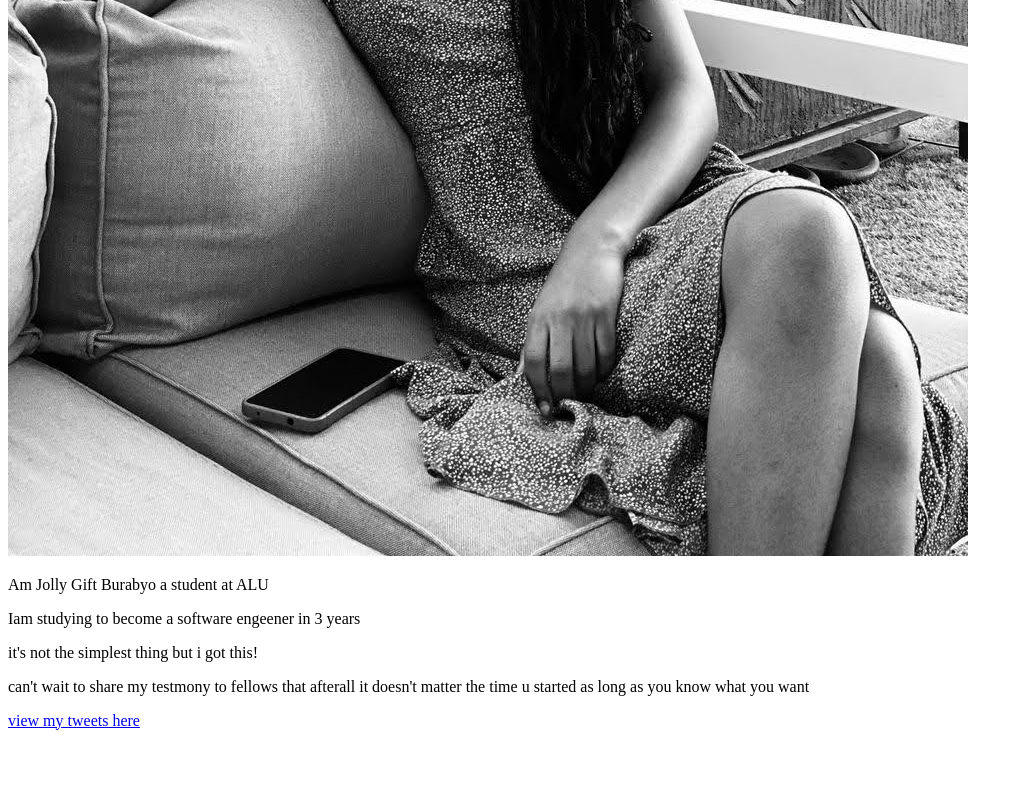
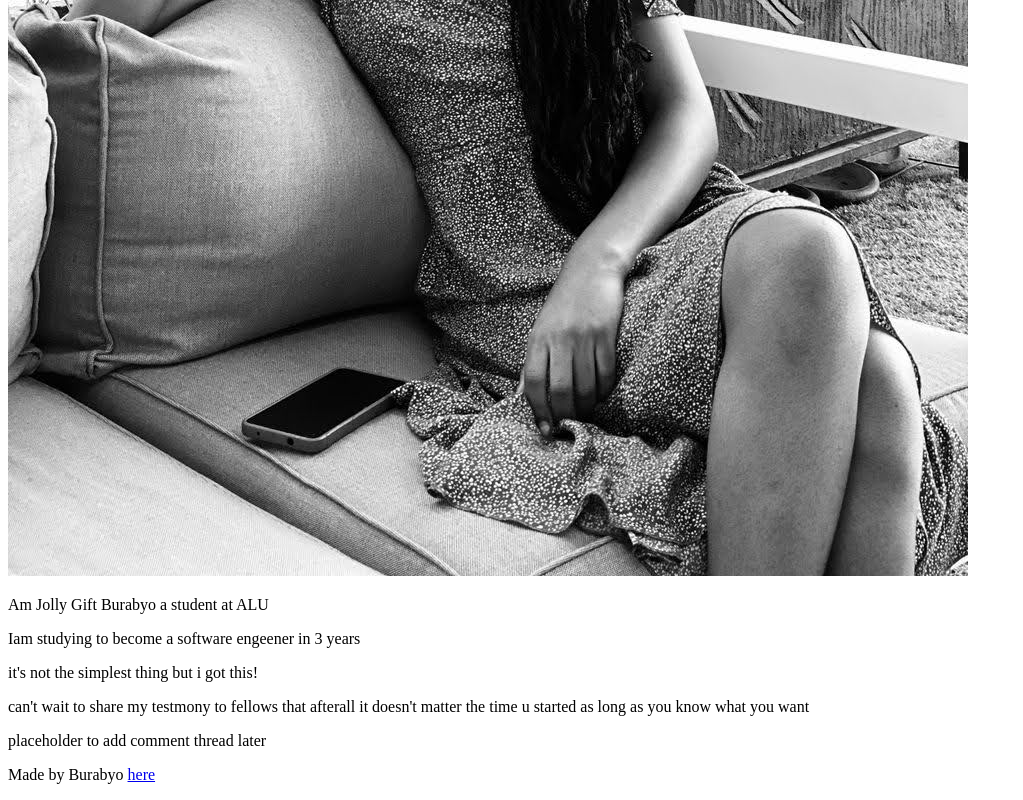
Before and after one commit to Burabyo/alu-web-development, a plain HTML site: page html_basic/index.html in a window 1280 px wide. Shown: the part 892-1692 px from the top of the page, without its empty margins (0-1023 px from the left). Before the commit the page ends 1630 px from the top, so only its background shows below. Drawn offline with Linux system fonts and the light colour scheme.

Commit message:
great arrangment

```diff
--- a/html_basic/index.html
+++ b/html_basic/index.html
@@ -6,6 +6,13 @@
   <title>Assignment</title>
 </head>
 <body>
+  <header>
+    <ul>
+      <li><a href="tweets.html">view my tweets here</a></li>
+    </ul>
+  </header>
+  <main>
+    <article>
       <h1>Welcome to my page</h1>
       <h2>a web designer</h2>
       <h3>About me</h3>
@@ -14,7 +21,16 @@
       <p>Iam studying to become a software engeener in 3 years</p>
       <p>it's not the simplest thing but i got this!</p>
       <p>can't wait to share my testmony to fellows that afterall it doesn't matter the time u started as long as you know what you want</p>
-  <a href="tweets.html">view my tweets here</a>
+    </article>
+    <aside>
+      <p>placeholder to add comment thread later</p>
+    </aside>
+  </main>
+  <footer>
+    <p>Made by Burabyo <a href="https://www.youtube.com/watch?v=1Gh90HUejv8" target="_blank">here</a> </p>
+  </footer>
+
+
 
 </body>
 </html>
```
Also changed, not shown: html_basic/tweets.html (+16 -1 lines). Lines whose indentation alone changed are shown as unchanged.
